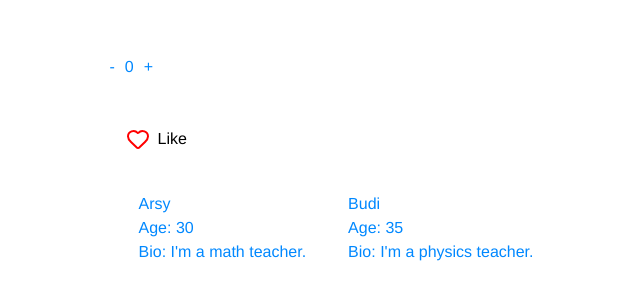
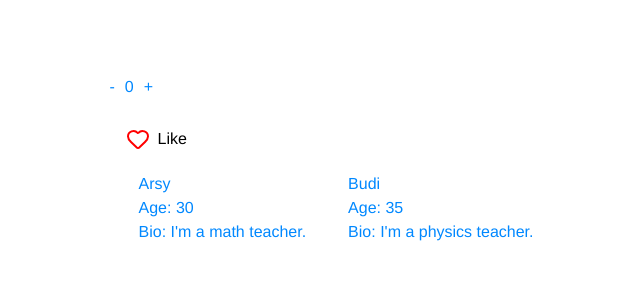
Before and after one commit to mhmmdarsy/learn-react-with-typescript, a React (Vite) app: page / in a window 1280 px wide. Shown: the part 234-534 px from the top of the page, without its empty margins (304-944 px from the left). Built offline with nearby package versions, Linux system fonts and the light colour scheme.

Commit message:
feat: add react-router dependency and clean up App component styling

```diff
--- a/package.json
+++ b/package.json
@@ -14,6 +14,7 @@
     "lucide-react": "^0.562.0",
     "react": "^19.2.0",
     "react-dom": "^19.2.0",
+    "react-router": "^7.11.0",
     "tailwindcss": "^4.1.18"
   },
   "devDependencies": {
--- a/src/App.tsx
+++ b/src/App.tsx
@@ -27,14 +27,7 @@ const teachers: Teacher[] = [
 
 function App() {
   return (
-    <div
-      style={{
-        padding: '16px 32px',
-        display: 'flex',
-        flexDirection: 'column',
-        gap: '20px',
-      }}
-    >
+    <div>
       <Counter />
       <LikeButton />
 
```
Also changed, not shown: 1 other file (tests, documents, lock files or other folders).
